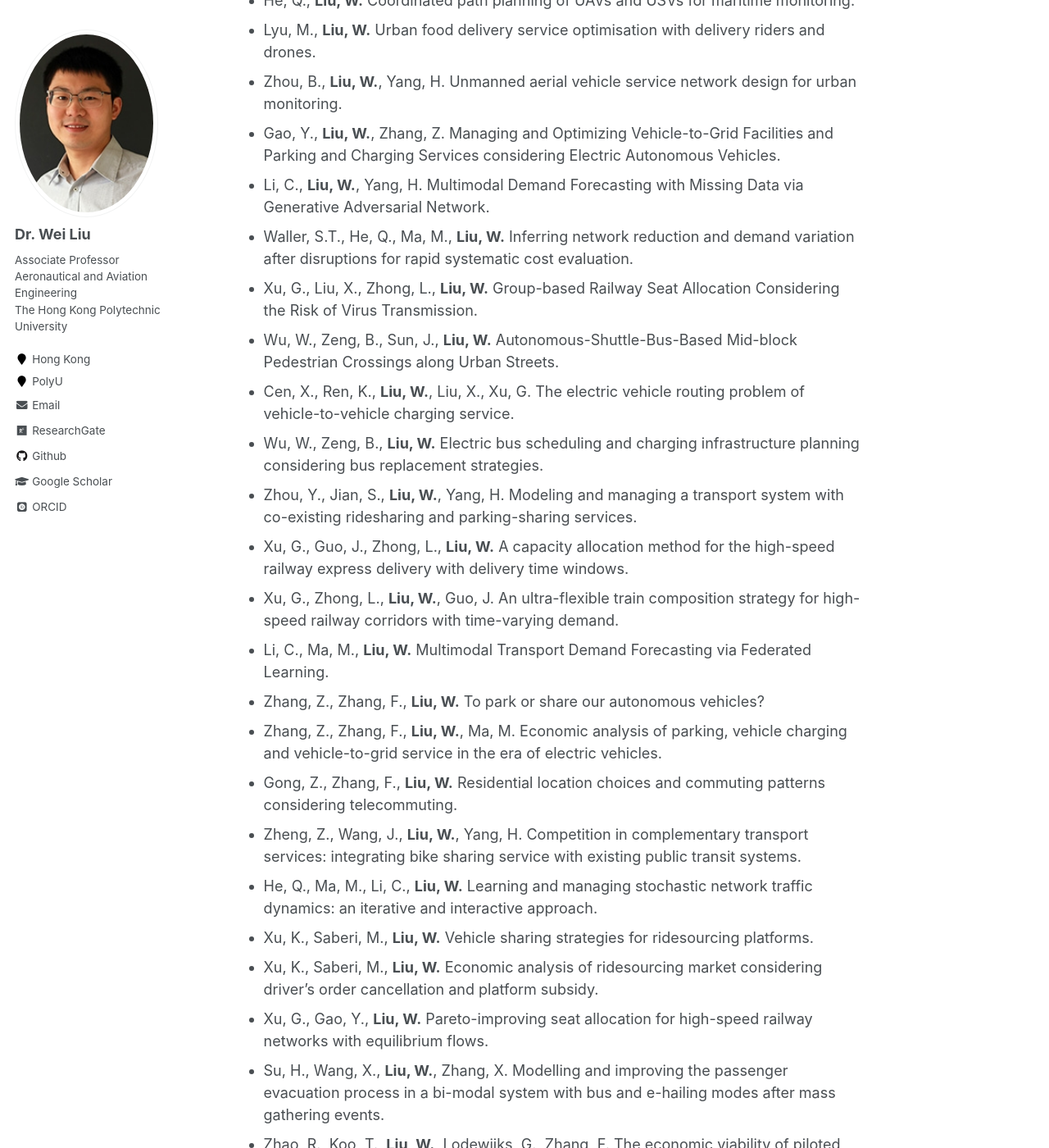
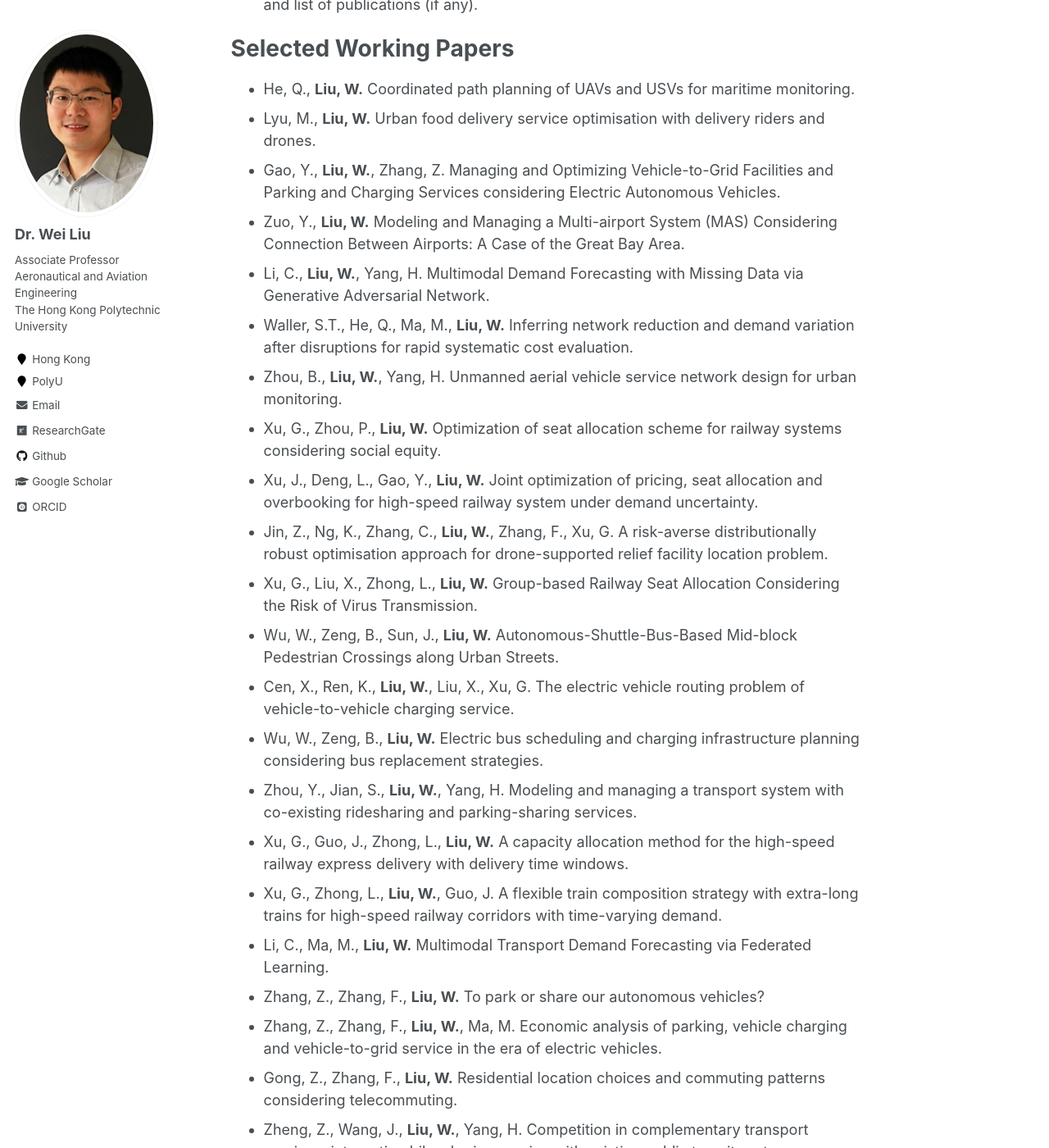
Before and after one commit to weiliu2016/weiliu2016.github.io, a Jekyll site: the page built from _pages/about.md, in a window 1280 px wide and 1400 px high, scrolled down 2258 px. Shown: the whole window at 82% size. Built offline with Jekyll 4.4.1, drawn with Linux system fonts in a browser that asks for light colours; some web fonts are replaced; some of the changed text lies outside the part shown.

Commit message:
Update about.md

```diff
--- a/_pages/about.md
+++ b/_pages/about.md
@@ -58,17 +60,21 @@ Selected Working Papers
 ======
 - He, Q., **Liu, W.** Coordinated path planning of UAVs and USVs for maritime monitoring.
 - Lyu, M., **Liu, W.** Urban food delivery service optimisation with delivery riders and drones.
-- Zhou, B., **Liu, W.**, Yang, H. Unmanned aerial vehicle service network design for urban monitoring.
 - Gao, Y., **Liu, W.**, Zhang, Z. Managing and Optimizing Vehicle-to-Grid Facilities and Parking and Charging Services considering Electric Autonomous Vehicles.
+- Zuo, Y., **Liu, W.** Modeling and Managing a Multi-airport System (MAS) Considering Connection Between Airports: A Case of the Great Bay Area.
 - Li, C., **Liu, W.**, Yang, H. Multimodal Demand Forecasting with Missing Data via Generative Adversarial Network.
 - Waller, S.T., He, Q., Ma, M., **Liu, W.** Inferring network reduction and demand variation after disruptions for rapid systematic cost evaluation.
+- Zhou, B., **Liu, W.**, Yang, H. Unmanned aerial vehicle service network design for urban monitoring.
+- Xu, G., Zhou, P., **Liu, W.** Optimization of seat allocation scheme for railway systems considering social equity.
+- Xu, J., Deng, L., Gao, Y., **Liu, W.** Joint optimization of pricing, seat allocation and overbooking for high-speed railway system under demand uncertainty.
+- Jin, Z., Ng, K., Zhang, C., **Liu, W.**, Zhang, F., Xu, G. A risk-averse distributionally robust optimisation approach for drone-supported relief facility location problem.
 - Xu, G., Liu, X., Zhong, L., **Liu, W.** Group-based Railway Seat Allocation Considering the Risk of Virus Transmission.
 - Wu, W., Zeng, B., Sun, J., **Liu, W.** Autonomous-Shuttle-Bus-Based Mid-block Pedestrian Crossings along Urban Streets.
 - Cen, X., Ren, K., **Liu, W.**, Liu, X., Xu, G. The electric vehicle routing problem of vehicle-to-vehicle charging service.
 - Wu, W., Zeng, B., **Liu, W.** Electric bus scheduling and charging infrastructure planning considering bus replacement strategies.
 - Zhou, Y., Jian, S., **Liu, W.**, Yang, H. Modeling and managing a transport system with co-existing ridesharing and parking-sharing services.
 - Xu, G., Guo, J., Zhong, L., **Liu, W.** A capacity allocation method for the high-speed railway express delivery with delivery time windows.
-- Xu, G., Zhong, L., **Liu, W.**, Guo, J. An ultra-flexible train composition strategy for high-speed railway corridors with time-varying demand.
+- Xu, G., Zhong, L., **Liu, W.**, Guo, J. A flexible train composition strategy with extra-long trains for high-speed railway corridors with time-varying demand.
 - Li, C., Ma, M., **Liu, W.** Multimodal Transport Demand Forecasting via Federated Learning.
 - Zhang, Z., Zhang, F., **Liu, W.** To park or share our autonomous vehicles?
 - Zhang, Z., Zhang, F., **Liu, W.**, Ma, M. Economic analysis of parking, vehicle charging and vehicle-to-grid service in the era of electric vehicles.
@@ -77,12 +83,11 @@ Selected Working Papers
 - He, Q., Ma, M., Li, C., **Liu, W.** Learning and managing stochastic network traffic dynamics: an iterative and interactive approach.
 - Xu, K., Saberi, M., **Liu, W.** Vehicle sharing strategies for ridesourcing platforms.
 - Xu, K., Saberi, M., **Liu, W.** Economic analysis of ridesourcing market considering driver's order cancellation and platform subsidy.
-- Xu, G., Gao, Y., **Liu, W.** Pareto-improving seat allocation for high-speed railway networks with equilibrium flows.
 - Su, H., Wang, X., **Liu, W.**, Zhang, X. Modelling and improving the passenger evacuation process in a bi-modal system with bus and e-hailing modes after mass gathering events.
 - Zhao, R., Koo, T., **Liu, W.**, Lodewijks, G., Zhang, F. The economic viability of piloted and pilot-less air metro: a scheduled service network design approach for urban air mobility.
 - Sun, W., Zhang, F., **Liu, W.**, He, Q. Optimal control of connected autonomous vehicles in a mixed traffic corridor.
 - Li, C., Bai, L., **Liu, W.**, Yao, L., Waller, S.T. Unsupervised knowledge adaptation for passenger demand forecasting.
-- Najmi, A., Waller, S.T., **Liu, W.**, Rashidi, T.H. Ridesharing Systems as Activity Travel Pattern Generators: A Rolling Horizon Approach.
+- Najmi, A., Waller, S.T., **Liu, W.**, Rashidi, T.H. Integration of Ridesharing and Activity Travel Pattern Generation.
 - Xu, G., Liu, Y., Gao, Y., **Liu, W.** Integrated optimization of train stopping plan and seat allocation scheme for railway systems under equilibrium travel choice and elastic demand.
 - Ma, M., Zhang, F., **Liu, W.**, Dixit, V. Can urban co-modality benefit both users and operators?.
 - Zhang, Z., **Liu, W.**, Yang, H. Service differentiation in a two-sided market of shared parking.
```
Also changed, not shown: other parts of _pages/about.md (+3 -1 lines).
